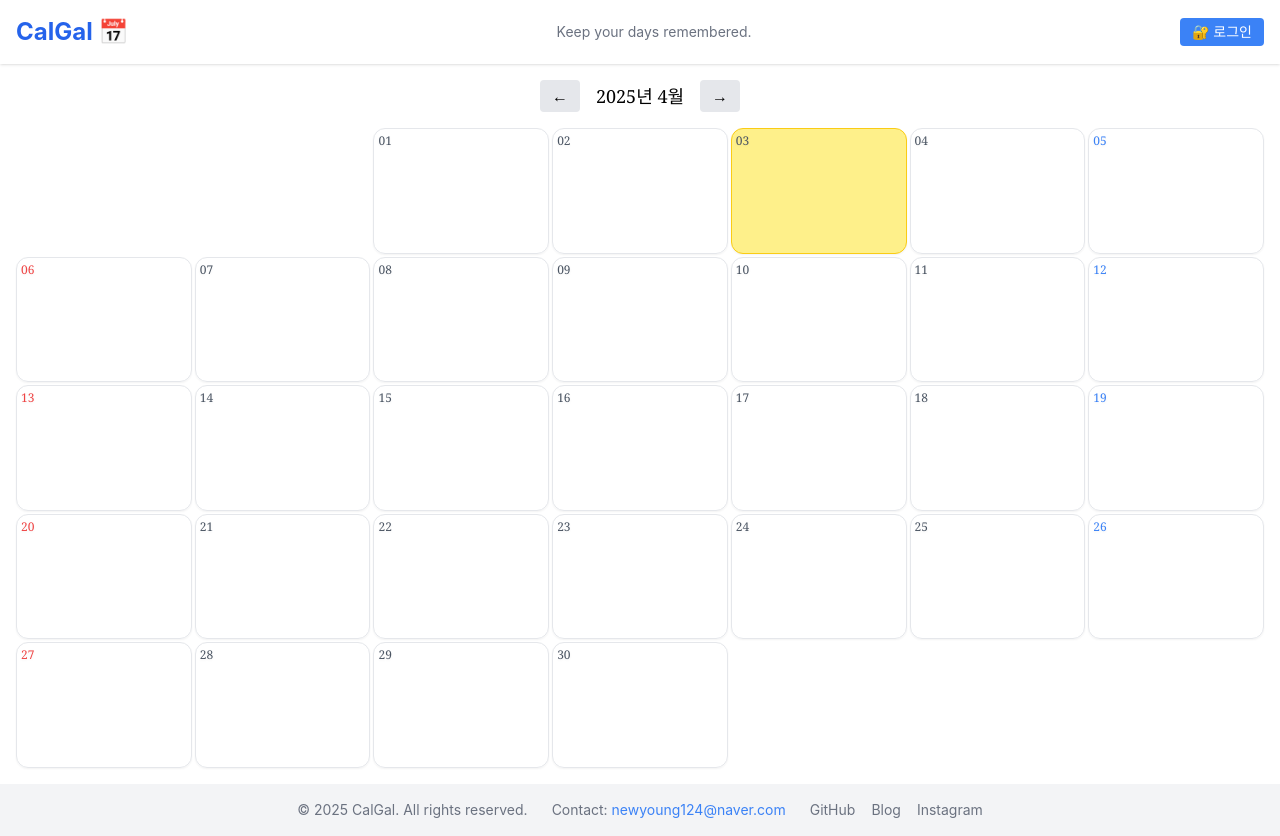
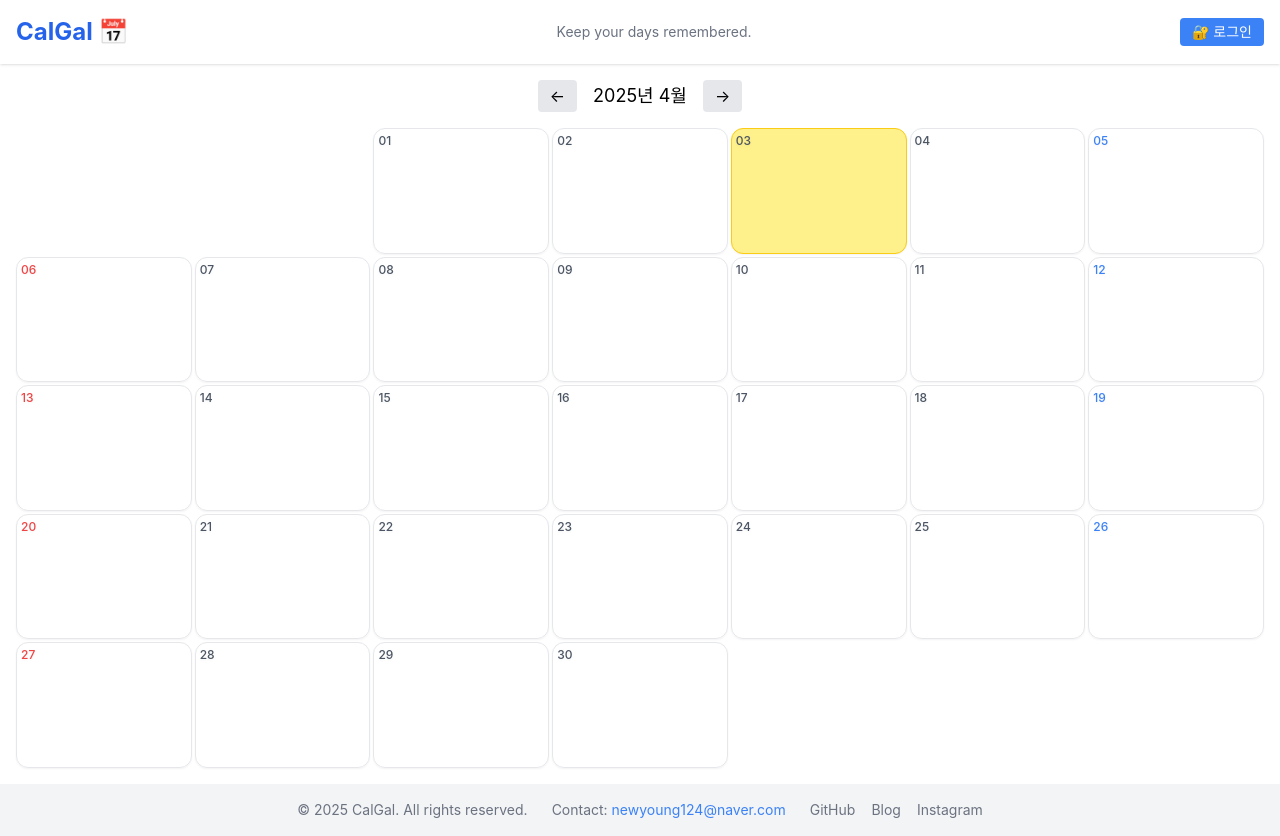
Before and after one commit to youngG124/cal-gal, a React (Create React App) app: page / in a window 1280 px wide. Built offline with nearby package versions, Linux system fonts and the light colour scheme; no server answers.

Commit message:
script & font

```diff
--- a/package.json
+++ b/package.json
@@ -13,7 +13,7 @@
     "axios": "^1.8.4",
     "react": "^19.0.0",
     "react-dom": "^19.0.0",
-    "react-scripts": "5.0.1",
+    "react-scripts": "^5.0.1",
     "web-vitals": "^2.1.4"
   },
   "scripts": {
--- a/src/Calendar.tsx
+++ b/src/Calendar.tsx
@@ -103,7 +103,7 @@ const Calendar: React.FC<CalendarProps> = ({ password }) => {
   });
 
   return (
-    <div className="font-serif flex flex-col w-full">
+    <div className="flex flex-col w-full">
       {/* 월 이동 버튼 */}
       <div className="flex justify-center items-center gap-4 my-4">
         <button onClick={goToPrevMonth} className="px-3 py-1 bg-gray-200 rounded hover:bg-gray-300">
```
Also changed, not shown: 1 other file (tests, documents, lock files or other folders).
